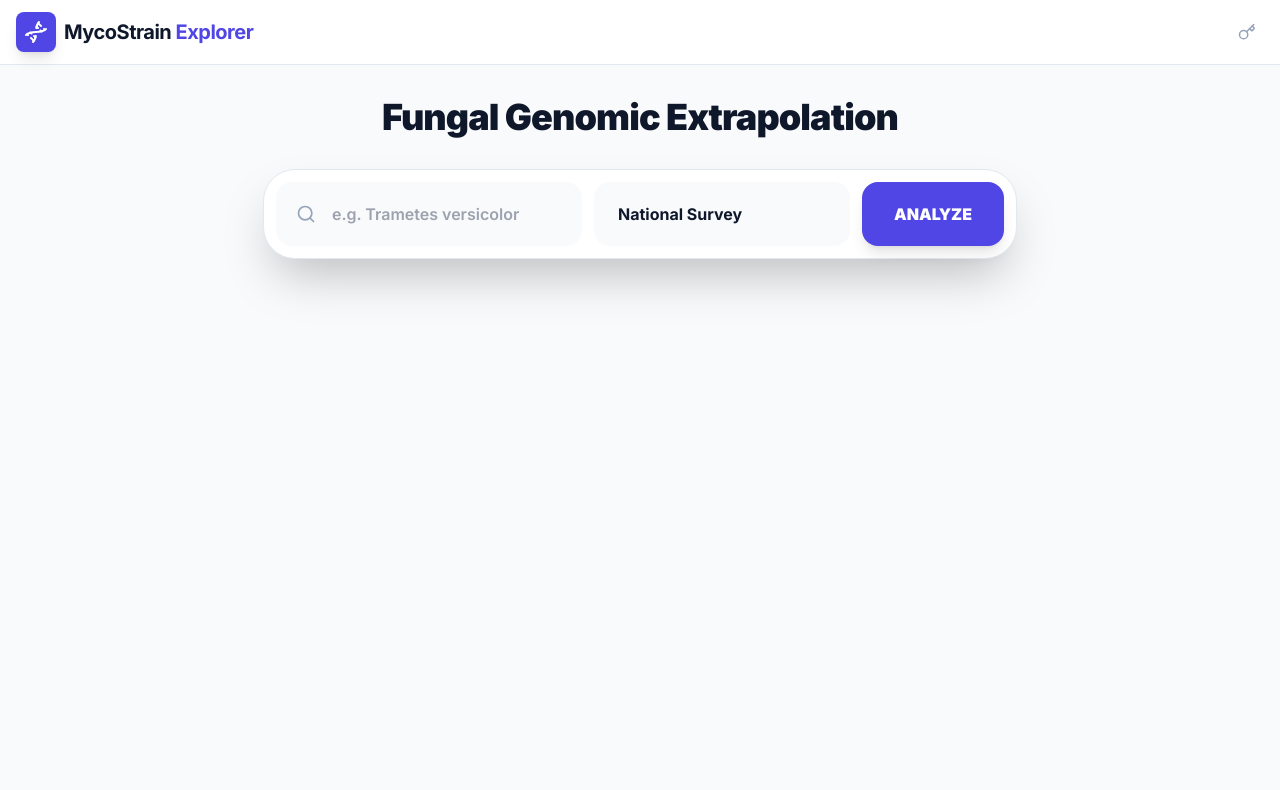
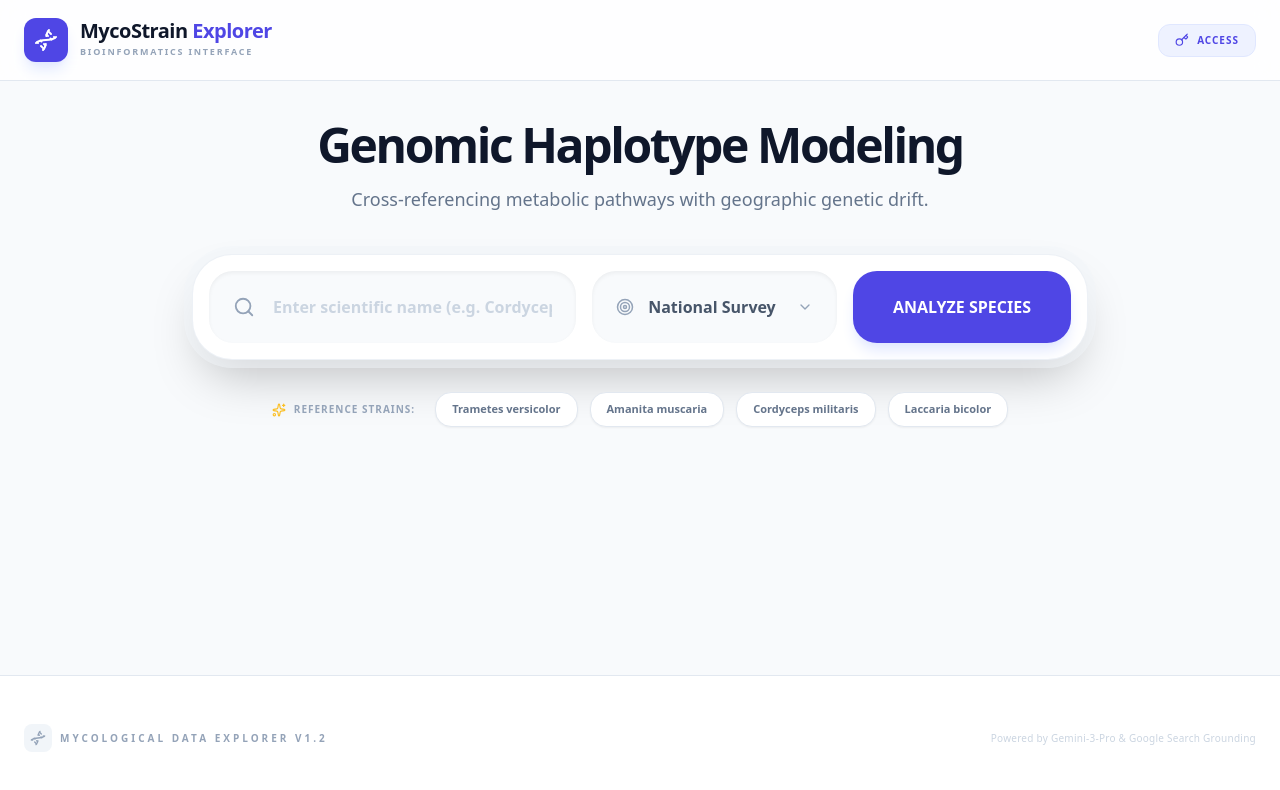
Before and after one commit to dkruz/MycoStrain-Explorer, a React (Vite) app: page / in a window 1280 px wide. Shown: the top 790 px of the page. Built offline with nearby package versions, Linux system fonts and the light colour scheme.

Commit message:
feat: Add session management for user key
Introduce session storage to persist the user-provided key across page reloads, enhancing the user experience by maintaining active sessions. This also enables the display of a logout button when a session is active.

```diff
--- a/App.tsx
+++ b/App.tsx
@@ -1,11 +1,11 @@
 
-import React, { useState, useMemo } from 'react';
+import React, { useState, useMemo, useEffect } from 'react';
 import { performMycoAnalysis } from './services/geminiService';
 import { AnalysisResult } from './types';
 import { StrainMap } from './components/StrainMap';
 import { NetworkGraph } from './components/NetworkGraph';
 import {
-  Dna, Search, Loader2, AlertCircle, Download, Target, Globe, FileText, Link, Scale, Activity, ChevronDown, ChevronUp, BookOpen, MousePointer2, GitBranch, FlaskConical, Sparkles, Key, ShieldCheck, ExternalLink
+  Dna, Search, Loader2, AlertCircle, Download, Target, Globe, FileText, Link, Scale, Activity, ChevronDown, ChevronUp, BookOpen, MousePointer2, GitBranch, FlaskConical, Sparkles, Key, ShieldCheck, ExternalLink, Trash2, LogOut
 } from 'lucide-react';
 
 const FOCUS_OPTIONS = ["National Survey", "Pacific Northwest (PNW)", "Appalachian Mountains", "Northeast Deciduous", "Southeast Coastal Plain", "Rocky Mountains / Alpine", "California Floristic", "Boreal Forest / Taiga"];
@@ -20,6 +20,11 @@ export default function App() {
   const [showGuide, setShowGuide] = useState(false);
   const [showKeyModal, setShowKeyModal] = useState(false);
   const [tempKey, setTempKey] = useState('');
+  const [hasActiveSession, setHasActiveSession] = useState(false);
+
+  useEffect(() => {
+    setHasActiveSession(!!sessionStorage.getItem('MYCO_EXPLORER_KEY'));
+  }, []);
 
   const nutritionalMode = useMemo(() => {
     if (!result?.dossier) return "Dynamic";
@@ -42,7 +47,7 @@ export default function App() {
       if (err.message === "MISSING_KEY") {
         setShowKeyModal(true);
       } else {
-        setError("Analysis failed. Check your API connection or species name.");
+        setError("Analysis failed. Verify your API Key permissions and species name.");
       }
     } finally {
       setLoading(false);
@@ -52,9 +57,17 @@ export default function App() {
   const saveKey = () => {
     if (tempKey.trim()) {
       sessionStorage.setItem('MYCO_EXPLORER_KEY', tempKey.trim());
+      setHasActiveSession(true);
       setShowKeyModal(false);
       handleSearch();
     }
+  };
+
+  const clearSession = () => {
+    sessionStorage.removeItem('MYCO_EXPLORER_KEY');
+    setHasActiveSession(false);
+    setResult(null);
+    window.location.reload();
   };
 
   const handleExportDossier = () => {
@@ -68,81 +81,240 @@ export default function App() {
   };
 
   return (
-    <div className="min-h-screen bg-slate-50 flex flex-col">
+    <div className="min-h-screen bg-slate-50 flex flex-col font-sans">
+      {/* Access Guard Modal */}
       {showKeyModal && (
-        <div className="fixed inset-0 z-[100] bg-slate-900/80 backdrop-blur-sm flex items-center justify-center p-4">
-          <div className="bg-white rounded-3xl p-8 max-w-md w-full shadow-2xl animate-in zoom-in-95 border border-slate-200">
-            <div className="flex items-center gap-3 mb-6">
-              <div className="bg-indigo-100 p-3 rounded-2xl text-indigo-600"><Key size={24} /></div>
-              <h3 className="text-xl font-black text-slate-900">Session Access</h3>
+        <div className="fixed inset-0 z-[100] bg-slate-900/90 backdrop-blur-md flex items-center justify-center p-4">
+          <div className="bg-white rounded-[2.5rem] p-10 max-w-md w-full shadow-2xl animate-in zoom-in-95 border border-slate-200">
+            <div className="flex items-center gap-4 mb-8">
+              <div className="bg-indigo-600 p-4 rounded-2xl text-white shadow-lg shadow-indigo-200"><Key size={28} /></div>
+              <div>
+                <h3 className="text-2xl font-black text-slate-900 leading-tight">Secure Access</h3>
+                <p className="text-slate-400 text-xs font-bold uppercase tracking-widest mt-1">Research Session Only</p>
               </div>
-            <p className="text-slate-600 text-sm mb-6 leading-relaxed">
-              Environment variables are restricted in browser-direct deployments. Please provide your <strong>Gemini API Key</strong> for this session.
+            </div>
+
+            <p className="text-slate-600 text-sm mb-8 leading-relaxed">
+              This deployment requires an <strong>API Key</strong> to interact with the Gemini-3-Pro model. Your key is stored locally in this browser tab's memory and is destroyed when you close it.
             </p>
+
+            <div className="space-y-4">
+              <div className="relative">
                 <input
                   type="password"
-              placeholder="Paste Key here..."
-              className="w-full px-4 py-4 bg-slate-50 border border-slate-200 rounded-2xl mb-4 focus:ring-2 focus:ring-indigo-500 outline-none font-mono text-sm"
+                  placeholder="Paste Gemini API Key..."
+                  className="w-full px-6 py-5 bg-slate-50 border-2 border-slate-100 rounded-2xl focus:border-indigo-500 focus:bg-white transition-all outline-none font-mono text-sm shadow-inner"
                   value={tempKey}
                   onChange={(e) => setTempKey(e.target.value)}
                 />
-            <button onClick={saveKey} className="w-full bg-indigo-600 hover:bg-indigo-700 text-white py-4 rounded-2xl font-black flex items-center justify-center gap-2 shadow-lg mb-4">
-              <ShieldCheck size={20} /> AUTHORIZE
+              </div>
+
+              <button
+                onClick={saveKey}
+                className="w-full bg-slate-900 hover:bg-indigo-600 text-white py-5 rounded-2xl font-black flex items-center justify-center gap-3 transition-all shadow-xl active:scale-[0.98]"
+              >
+                <ShieldCheck size={20} /> START ANALYSIS
               </button>
-            <a href="https://aistudio.google.com/app/apikey" target="_blank" className="text-center text-[10px] font-black text-slate-400 hover:text-indigo-600 flex items-center justify-center gap-1 uppercase tracking-widest">
-              Get Free Key <ExternalLink size={10} />
+
+              <div className="flex items-center justify-between pt-4 px-2">
+                <a href="https://aistudio.google.com/app/apikey" target="_blank" className="text-[10px] font-black text-slate-400 hover:text-indigo-600 flex items-center gap-1.5 uppercase tracking-widest transition-colors">
+                  Get Key <ExternalLink size={12} />
                 </a>
+                <button onClick={() => setShowKeyModal(false)} className="text-[10px] font-black text-slate-400 hover:text-red-500 uppercase tracking-widest">
+                  Cancel
+                </button>
+              </div>
+            </div>
           </div>
         </div>
       )}
 
-      <nav className="bg-white border-b border-slate-200 sticky top-0 z-50">
-        <div className="max-w-7xl mx-auto px-4 h-16 flex items-center justify-between">
-          <div className="flex items-center gap-2">
-            <div className="bg-indigo-600 p-2 rounded-lg text-white shadow-lg"><Dna size={24} /></div>
-            <h1 className="text-xl font-bold text-slate-900 tracking-tight">MycoStrain <span className="text-indigo-600">Explorer</span></h1>
+      <nav className="bg-white/80 backdrop-blur-md border-b border-slate-200 sticky top-0 z-50">
+        <div className="max-w-7xl mx-auto px-6 h-20 flex items-center justify-between">
+          <div className="flex items-center gap-3">
+            <div className="bg-indigo-600 p-2.5 rounded-xl text-white shadow-lg shadow-indigo-100"><Dna size={24} /></div>
+            <div>
+              <h1 className="text-xl font-black text-slate-900 tracking-tight leading-none">MycoStrain <span className="text-indigo-600">Explorer</span></h1>
+              <p className="text-[9px] font-black text-slate-400 uppercase tracking-[0.2em] mt-1">Bioinformatics Interface</p>
             </div>
-          <button onClick={() => setShowKeyModal(true)} className="p-2 text-slate-400 hover:text-indigo-600"><Key size={18} /></button>
+          </div>
+
+          <div className="flex items-center gap-4">
+            {hasActiveSession && (
+              <div className="hidden sm:flex items-center gap-2 px-4 py-2 bg-green-50 border border-green-100 rounded-full text-[10px] font-black text-green-700 uppercase tracking-widest">
+                <div className="w-1.5 h-1.5 bg-green-500 rounded-full animate-pulse" />
+                Session Active
+              </div>
+            )}
+            <button
+              onClick={hasActiveSession ? clearSession : () => setShowKeyModal(true)}
+              className={`flex items-center gap-2 px-4 py-2 rounded-xl text-[10px] font-black uppercase tracking-widest transition-all ${hasActiveSession ? 'bg-slate-100 text-slate-500 hover:bg-red-50 hover:text-red-600 border border-slate-200' : 'bg-indigo-50 text-indigo-600 border border-indigo-100'}`}
+              title={hasActiveSession ? "Clear API Key" : "Enter API Key"}
+            >
+              {hasActiveSession ? <LogOut size={14} /> : <Key size={14} />}
+              {hasActiveSession ? "End Session" : "Access"}
+            </button>
+          </div>
         </div>
       </nav>
 
-      <main className="max-w-7xl mx-auto px-4 py-8 flex-grow">
-        <section className="mb-8 text-center max-w-5xl mx-auto">
-          <h2 className="text-4xl font-black text-slate-900 mb-2 tracking-tight">Fungal Genomic Extrapolation</h2>
-          <div className="max-w-4xl mx-auto mb-10 mt-8">
-            <form onSubmit={(e) => handleSearch(e)} className="flex flex-col lg:flex-row gap-3 bg-white p-3 rounded-[2rem] shadow-2xl border border-slate-200">
+      <main className="max-w-7xl mx-auto px-6 py-10 flex-grow w-full">
+        <section className="mb-12 text-center max-w-4xl mx-auto">
+          <h2 className="text-5xl font-black text-slate-900 mb-4 tracking-tighter">Genomic Haplotype Modeling</h2>
+          <p className="text-slate-500 text-lg font-medium leading-relaxed mb-10">Cross-referencing metabolic pathways with geographic genetic drift.</p>
+
+          <div className="bg-white p-4 rounded-[2.5rem] shadow-2xl border border-slate-200/60 ring-8 ring-slate-100/50">
+            <form onSubmit={(e) => handleSearch(e)} className="flex flex-col lg:flex-row gap-4">
+              <div className="relative flex-[1.5]">
+                <Search className="absolute left-6 top-1/2 -translate-y-1/2 text-slate-400" size={22} />
+                <input
+                  type="text"
+                  value={species}
+                  onChange={(e) => setSpecies(e.target.value)}
+                  placeholder="Enter scientific name (e.g. Cordyceps militaris)"
+                  className="w-full pl-16 pr-6 py-6 rounded-3xl bg-slate-50 border-none focus:ring-2 focus:ring-indigo-500 outline-none font-bold text-slate-800 placeholder:text-slate-300 transition-all shadow-inner"
+                />
+              </div>
               <div className="relative flex-1">
-                <Search className="absolute left-5 top-1/2 -translate-y-1/2 text-slate-400" size={20} />
-                <input type="text" value={species} onChange={(e) => setSpecies(e.target.value)} placeholder="e.g. Trametes versicolor" className="w-full pl-14 pr-4 py-5 rounded-2xl bg-slate-50 outline-none font-semibold" />
-              </div>
-              <select value={focusArea} onChange={(e) => setFocusArea(e.target.value)} className="lg:w-64 pl-6 pr-12 py-5 rounded-2xl bg-slate-50 outline-none font-bold appearance-none">
+                <Target className="absolute left-6 top-1/2 -translate-y-1/2 text-slate-400" size={18} />
+                <select
+                  value={focusArea}
+                  onChange={(e) => setFocusArea(e.target.value)}
+                  className="w-full pl-14 pr-12 py-6 rounded-3xl bg-slate-50 border-none focus:ring-2 focus:ring-indigo-500 outline-none font-black text-slate-600 appearance-none shadow-inner"
+                >
                   {FOCUS_OPTIONS.map(opt => <option key={opt} value={opt}>{opt}</option>)}
                 </select>
-              <button disabled={loading} className="bg-indigo-600 hover:bg-indigo-700 text-white px-8 py-5 rounded-2xl font-black shadow-lg">
-                {loading ? <Loader2 className="animate-spin" size={20} /> : 'ANALYZE'}
+                <ChevronDown className="absolute right-6 top-1/2 -translate-y-1/2 text-slate-400 pointer-events-none" size={16} />
+              </div>
+              <button
+                disabled={loading}
+                className="bg-indigo-600 hover:bg-indigo-700 disabled:bg-slate-200 text-white px-10 py-6 rounded-3xl font-black shadow-lg shadow-indigo-100 transition-all hover:-translate-y-0.5 active:translate-y-0 flex items-center justify-center gap-3"
+              >
+                {loading ? <Loader2 className="animate-spin" size={24} /> : 'ANALYZE SPECIES'}
               </button>
             </form>
           </div>
+
+          <div className="flex flex-wrap items-center justify-center gap-3 mt-8">
+            <span className="text-[10px] font-black text-slate-400 uppercase tracking-widest flex items-center gap-2 mr-2">
+              <Sparkles size={14} className="text-amber-400" /> Reference Strains:
+            </span>
+            {SUGGESTED_SPECIES.map(s => (
+              <button
+                key={s}
+                onClick={() => handleSearch(undefined, s)}
+                disabled={loading}
+                className="px-4 py-2 bg-white border border-slate-200 rounded-2xl text-[11px] font-black text-slate-500 hover:border-indigo-400 hover:text-indigo-600 hover:bg-indigo-50 transition-all shadow-sm active:scale-95"
+              >
+                {s}
+              </button>
+            ))}
+          </div>
         </section>
 
-        {error && <div className="max-w-md mx-auto mb-8 bg-red-50 border border-red-100 p-4 rounded-2xl text-red-700 font-bold flex items-center gap-3"><AlertCircle /> {error}</div>}
+        {error && (
+          <div className="max-w-2xl mx-auto mb-10 bg-red-50 border-2 border-red-100 p-6 rounded-[2rem] text-red-700 font-black flex items-center gap-4 animate-in slide-in-from-top-4">
+            <div className="bg-red-100 p-3 rounded-xl"><AlertCircle size={24} /></div>
+            <div>
+              <p className="text-sm">Process Interrupted</p>
+              <p className="text-xs font-bold text-red-500 mt-0.5">{error}</p>
+            </div>
+          </div>
+        )}
 
-        {loading && <div className="py-24 text-center"><div className="w-16 h-16 border-4 border-indigo-600 border-t-transparent rounded-full animate-spin mx-auto mb-4"></div><p className="font-black text-slate-800">Synthesizing Genomic Records...</p></div>}
+        {loading && (
+          <div className="py-32 text-center animate-pulse">
+            <div className="relative w-24 h-24 mx-auto mb-8">
+              <div className="absolute inset-0 border-4 border-indigo-100 rounded-full"></div>
+              <div className="absolute inset-0 border-4 border-indigo-600 border-t-transparent rounded-full animate-spin"></div>
+            </div>
+            <h3 className="text-2xl font-black text-slate-800 tracking-tight">Accessing Genomic Repositories</h3>
+            <p className="text-slate-400 mt-3 text-sm font-bold uppercase tracking-[0.2em]">JGI • NCBI • GBIF • Grounding Search</p>
+          </div>
+        )}
 
         {result && !loading && (
-          <div className="space-y-8 animate-in fade-in slide-in-from-bottom-4">
-            <div className="grid grid-cols-2 md:grid-cols-4 gap-4">
-              <div className="bg-white p-6 rounded-2xl border border-slate-200"><p className="text-[10px] text-slate-400 font-black uppercase mb-1">Regional Est.</p><p className="text-2xl font-black">{result.estimatedTotalHaplotypes}</p></div>
-              <div className="bg-white p-6 rounded-2xl border border-slate-200"><p className="text-[10px] text-slate-400 font-black uppercase mb-1">Global Est.</p><p className="text-2xl font-black text-indigo-600">{result.estimatedGlobalHaplotypes}</p></div>
-              <div className="bg-white p-6 rounded-2xl border border-slate-200"><p className="text-[10px] text-slate-400 font-black uppercase mb-1">Drift (π)</p><p className="text-2xl font-black">{result.nucleotideDiversity.toFixed(4)}</p></div>
-              <div className="bg-white p-6 rounded-2xl border border-slate-200"><p className="text-[10px] text-slate-400 font-black uppercase mb-1">Status</p><div className="flex items-center gap-2"><div className="w-2 h-2 bg-green-500 rounded-full animate-pulse" /> <span className="text-[10px] font-bold text-green-600">LIVE</span></div></div>
+          <div className="space-y-12 animate-in fade-in slide-in-from-bottom-8 duration-700">
+            <div className="grid grid-cols-2 lg:grid-cols-4 gap-6">
+              {[
+                { label: "Regional Est.", val: result.estimatedTotalHaplotypes, icon: Target, color: "text-slate-900" },
+                { label: "Global Est.", val: result.estimatedGlobalHaplotypes, icon: Globe, color: "text-indigo-600" },
+                { label: "Drift (π)", val: result.nucleotideDiversity.toFixed(4), icon: Scale, color: "text-slate-900" },
+                { label: "Analysis Mode", val: "High Fidelity", icon: Sparkles, color: "text-amber-500" }
+              ].map((stat, i) => (
+                <div key={i} className="bg-white p-8 rounded-[2rem] border border-slate-200 shadow-sm flex flex-col justify-between hover:shadow-md transition-shadow">
+                  <p className="text-[10px] text-slate-400 font-black uppercase tracking-widest flex items-center gap-2 mb-3">
+                    <stat.icon size={12} /> {stat.label}
+                  </p>
+                  <p className={`text-3xl font-black tracking-tight ${stat.color}`}>{stat.val}</p>
                 </div>
-            <StrainMap data={result.haplotypes} />
+              ))}
+            </div>
+
+            <StrainMap data={result.haplotypes} speciesName={result.speciesName} />
+
             <NetworkGraph data={result.haplotypes} />
-            <div className="bg-white p-8 rounded-3xl border border-slate-200 prose prose-slate max-w-none whitespace-pre-wrap">{result.dossier}</div>
+
+            <div className="grid lg:grid-cols-3 gap-10">
+              <div className="lg:col-span-2">
+                <div className="bg-white p-10 md:p-14 rounded-[3rem] border border-slate-200 shadow-sm relative overflow-hidden">
+                  <div className="absolute top-0 right-0 p-8 opacity-[0.03] pointer-events-none">
+                    <FileText size={200} />
+                  </div>
+                  <div className="flex items-center gap-4 mb-10 pb-6 border-b border-slate-100">
+                    <div className="bg-indigo-50 p-3 rounded-2xl text-indigo-600"><FileText size={24} /></div>
+                    <h3 className="text-2xl font-black uppercase tracking-tight text-slate-900">Research Dossier</h3>
+                  </div>
+                  <div className="prose prose-slate max-w-none text-slate-700 leading-relaxed whitespace-pre-wrap font-medium text-base md:text-lg">
+                    {result.dossier}
+                  </div>
+                </div>
+              </div>
+
+              <div className="space-y-8">
+                <div className="bg-slate-900 p-10 rounded-[2.5rem] text-white shadow-2xl relative overflow-hidden group">
+                  <Activity className="absolute bottom-0 right-0 text-white/5 -mb-6 -mr-6 group-hover:scale-110 transition-transform duration-1000" size={160} />
+                  <h3 className="font-black text-2xl mb-2 tracking-tight">Export Findings</h3>
+                  <p className="text-slate-400 text-xs mb-8 font-medium">Generate a detailed summary report for offline review.</p>
+                  <button onClick={handleExportDossier} className="w-full bg-indigo-600 hover:bg-indigo-500 py-5 rounded-2xl font-black flex items-center justify-center gap-3 transition-all shadow-xl active:scale-95 group-hover:ring-4 ring-indigo-600/20">
+                    <Download size={22} /> DOWNLOAD TXT
+                  </button>
+                </div>
+
+                <div className="bg-white p-10 rounded-[2.5rem] border border-slate-200">
+                  <h4 className="font-black text-[10px] uppercase tracking-widest text-slate-400 mb-8 flex items-center gap-2">
+                    <Link size={14} className="text-indigo-400" /> Evidence Grounding
+                  </h4>
+                  <div className="space-y-5">
+                    {result.sources.length > 0 ? result.sources.map((s, i) => (
+                      <a key={i} href={s.uri} target="_blank" rel="noopener noreferrer" className="group block p-5 rounded-2xl bg-slate-50 hover:bg-indigo-50 border border-slate-100 hover:border-indigo-200 transition-all">
+                        <p className="font-black text-slate-800 text-sm mb-1 group-hover:text-indigo-700 transition-colors line-clamp-1">{s.title}</p>
+                        <p className="text-slate-400 group-hover:text-indigo-400 truncate font-mono text-[10px] flex items-center gap-1.5">
+                          <Globe size={10} /> {new URL(s.uri).hostname}
+                        </p>
+                      </a>
+                    )) : (
+                      <p className="text-xs text-slate-400 italic">No external citations found in response metadata.</p>
+                    )}
+                  </div>
+                </div>
+              </div>
+            </div>
           </div>
         )}
       </main>
+
+      <footer className="bg-white border-t border-slate-200 py-12 mt-20">
+        <div className="max-w-7xl mx-auto px-6 flex flex-col md:flex-row justify-between items-center gap-6">
+          <div className="flex items-center gap-2 text-slate-400">
+            <div className="bg-slate-100 p-1.5 rounded-lg"><Dna size={16} /></div>
+            <p className="text-[10px] font-black uppercase tracking-[0.3em]">Mycological Data Explorer v1.2</p>
+          </div>
+          <p className="text-slate-300 text-[10px] font-medium tracking-wide">
+            Powered by Gemini-3-Pro & Google Search Grounding
+          </p>
+        </div>
+      </footer>
     </div>
   );
 }
```
Lines whose indentation alone changed are shown as unchanged.
